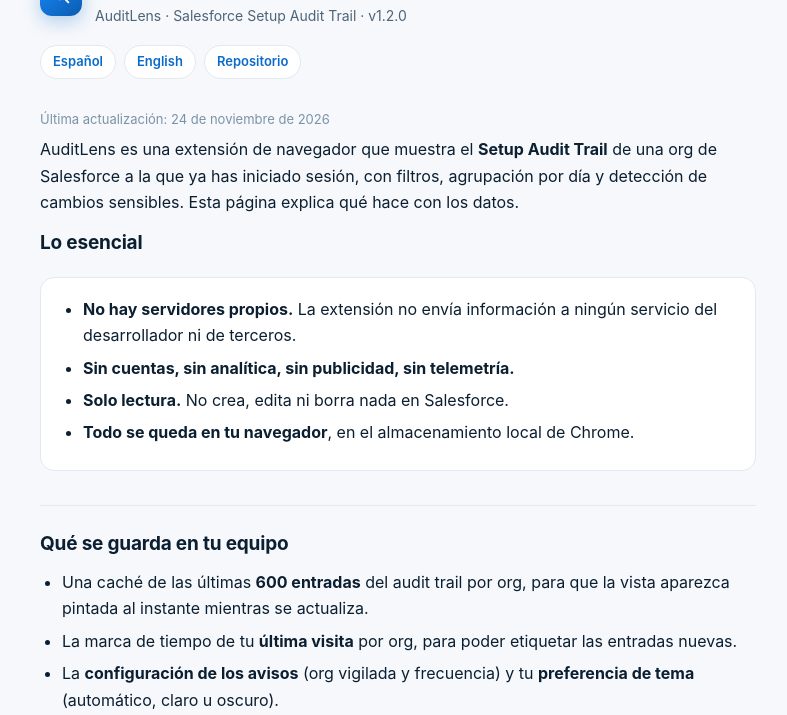
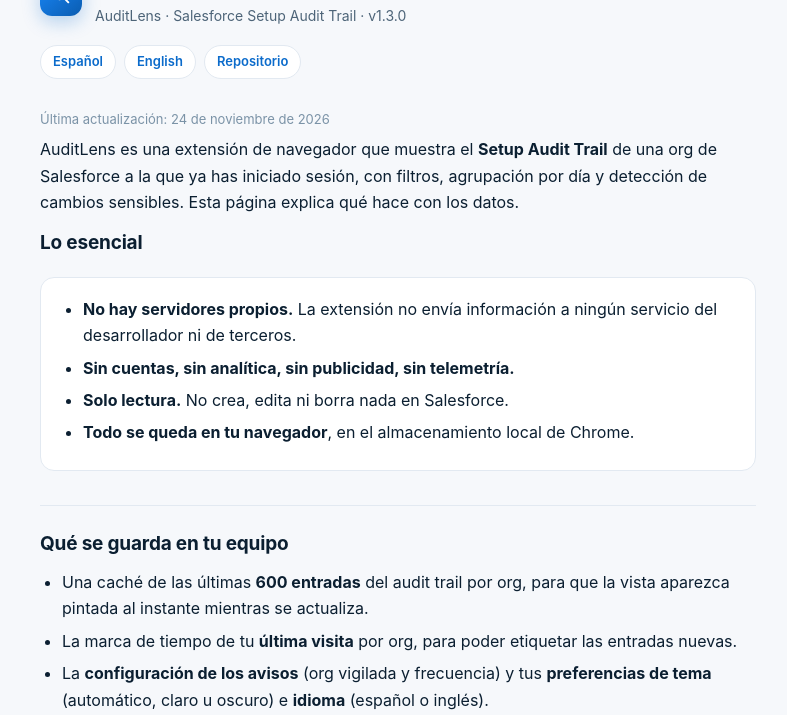
Before and after one commit to SergioXp/auditlens-privacy, a plain HTML site: page index.html in a window 1280 px wide. Shown: the part 85-800 px from the top of the page, without its empty margins (242-1029 px from the left). Drawn offline with Linux system fonts and the light colour scheme.

Commit message:
AuditLens 1.3.0: preferencia de idioma en la política

```diff
--- a/index.html
+++ b/index.html
@@ -95,7 +95,7 @@
     </span>
     <div>
       <h1>Privacidad de AuditLens</h1>
-      <p class="sub">AuditLens · Salesforce Setup Audit Trail · v1.2.0</p>
+      <p class="sub">AuditLens · Salesforce Setup Audit Trail · v1.3.0</p>
     </div>
   </header>
 
@@ -124,7 +124,7 @@
     <ul>
       <li>Una caché de las últimas <strong>600 entradas</strong> del audit trail por org, para que la vista aparezca pintada al instante mientras se actualiza.</li>
       <li>La marca de tiempo de tu <strong>última visita</strong> por org, para poder etiquetar las entradas nuevas.</li>
-      <li>La <strong>configuración de los avisos</strong> (org vigilada y frecuencia) y tu <strong>preferencia de tema</strong> (automático, claro u oscuro).</li>
+      <li>La <strong>configuración de los avisos</strong> (org vigilada y frecuencia) y tus <strong>preferencias de tema</strong> (automático, claro u oscuro) e <strong>idioma</strong> (español o inglés).</li>
     </ul>
     <p>Todo vive en <code>chrome.storage.local</code>. No se sincroniza con ningún servidor y se borra al desinstalar la extensión.</p>
 
@@ -187,7 +187,7 @@
     <ul>
       <li>A cache of the last <strong>600 audit entries</strong> per org, so the view renders instantly while it refreshes.</li>
       <li>A per-org <strong>last-visit timestamp</strong>, used to label new entries.</li>
-      <li>Your <strong>alert settings</strong> (watched org and frequency) and <strong>theme preference</strong> (auto, light or dark).</li>
+      <li>Your <strong>alert settings</strong> (watched org and frequency) and your <strong>theme</strong> (auto, light or dark) and <strong>language</strong> (Spanish or English) preferences.</li>
     </ul>
     <p>All of it lives in <code>chrome.storage.local</code>. It is never synced to a server and is removed when you uninstall the extension.</p>
 
```
